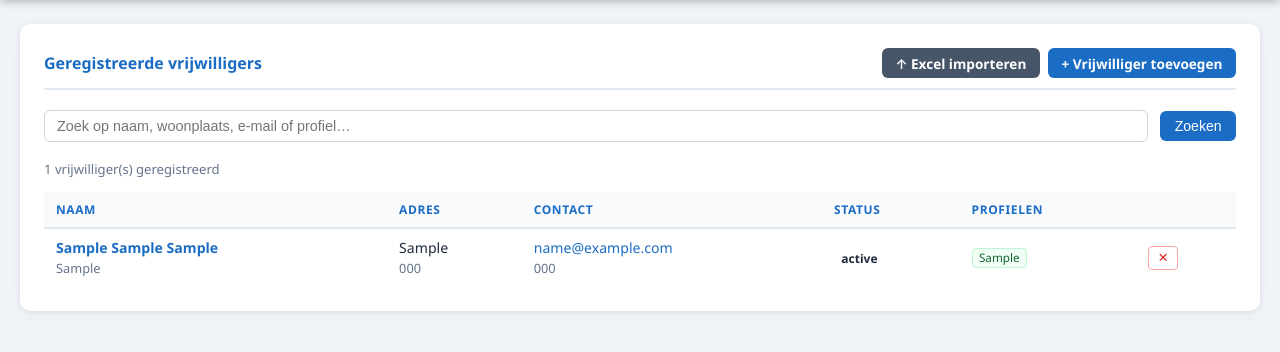
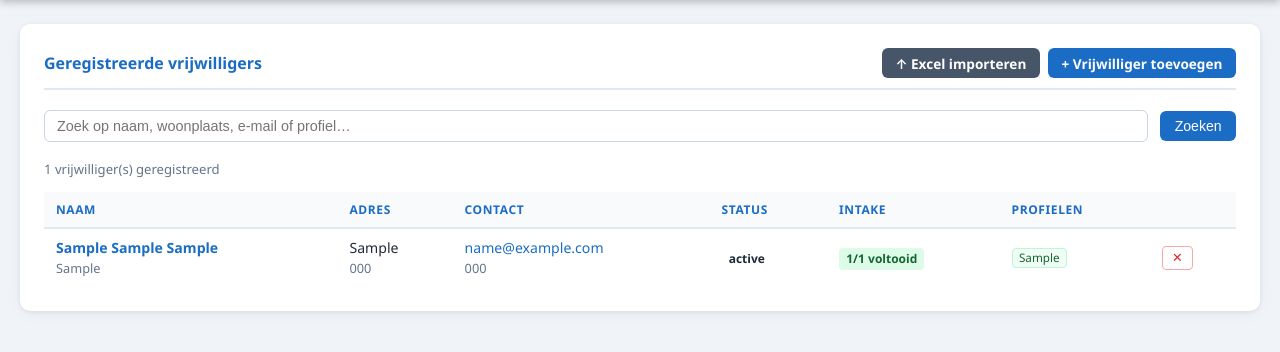
Before and after one commit to Panninaggi/wvf-vrijwilligers, a Flask app: page / in a window 1280 px wide. Shown: the part 70-422 px from the top of the page. Run offline with Flask 3, Linux system fonts and the light colour scheme; the visitor is signed in with stand-in values (Sample User, id 1); data comes from the database, SQL or seed files in the repository; tables that the repository leaves empty hold one stand-in row (values such as "Sample post"); some libraries are stand-ins or nearby versions.

Commit message:
feat: intakestatus zichtbaar op vrijwilligersoverzicht

```diff
--- a/app.py
+++ b/app.py
@@ -712,17 +712,32 @@ def index():
         return redirect(url_for('taken'))
     zoek = request.args.get('q', '').strip()
     conn = get_db()
+
+    taak_subquery = '''
+        LEFT JOIN (
+            SELECT vrijwilliger_id,
+                   COUNT(*) AS taken_totaal,
+                   SUM(CASE WHEN status = 'Voltooid'        THEN 1 ELSE 0 END) AS taken_voltooid,
+                   SUM(CASE WHEN status = 'In behandeling'  THEN 1 ELSE 0 END) AS taken_lopend,
+                   SUM(CASE WHEN status = 'Nieuw'           THEN 1 ELSE 0 END) AS taken_nieuw
+            FROM taken GROUP BY vrijwilliger_id
+        ) t ON t.vrijwilliger_id = v.id
+    '''
+
     if zoek:
         q = f'%{zoek}%'
         rows = conn.execute(
-            '''SELECT * FROM vrijwilligers
-               WHERE naam LIKE ? OR voornaam LIKE ? OR achternaam LIKE ?
-                  OR email LIKE ? OR profielen LIKE ? OR woonplaats LIKE ?
-               ORDER BY achternaam, voornaam, naam''', (q,q,q,q,q,q)
+            f'''SELECT v.*, t.taken_totaal, t.taken_voltooid, t.taken_lopend, t.taken_nieuw
+                FROM vrijwilligers v {taak_subquery}
+                WHERE v.naam LIKE ? OR v.voornaam LIKE ? OR v.achternaam LIKE ?
+                   OR v.email LIKE ? OR v.profielen LIKE ? OR v.woonplaats LIKE ?
+                ORDER BY v.achternaam, v.voornaam, v.naam''', (q,q,q,q,q,q)
         ).fetchall()
     else:
         rows = conn.execute(
-            'SELECT * FROM vrijwilligers ORDER BY achternaam, voornaam, naam'
+            f'''SELECT v.*, t.taken_totaal, t.taken_voltooid, t.taken_lopend, t.taken_nieuw
+                FROM vrijwilligers v {taak_subquery}
+                ORDER BY v.achternaam, v.voornaam, v.naam'''
         ).fetchall()
     conn.close()
     return render_template('index.html', vrijwilligers=rows, zoek=zoek)
--- a/templates/index.html
+++ b/templates/index.html
@@ -31,6 +31,7 @@
             <th>Adres</th>
             <th>Contact</th>
             <th>Status</th>
+            <th>Intake</th>
             <th>Profielen</th>
             <th></th>
           </tr>
@@ -55,6 +56,24 @@
             <td>
               {% if v.status_vrijwilliger %}
               <span class="status-badge {{ v.status_vrijwilliger | lower }}">{{ v.status_vrijwilliger }}</span>
+              {% endif %}
+            </td>
+            <td>
+              {% set totaal  = v.taken_totaal  or 0 %}
+              {% set voltooid = v.taken_voltooid or 0 %}
+              {% set lopend  = v.taken_lopend  or 0 %}
+              {% if totaal == 0 %}
+                <span style="color:#94a3b8;font-size:.8rem">—</span>
+              {% elif voltooid == totaal %}
+                <span class="status-badge actief">{{ voltooid }}/{{ totaal }} voltooid</span>
+              {% elif lopend > 0 or voltooid > 0 %}
+                <span class="status-badge" style="background:#fef9c3;color:#854d0e">
+                  {{ voltooid }}/{{ totaal }} voltooid
+                </span>
+              {% else %}
+                <span class="status-badge" style="background:#dbeafe;color:#1e40af">
+                  {{ totaal }} nieuw
+                </span>
               {% endif %}
             </td>
             <td>
```
